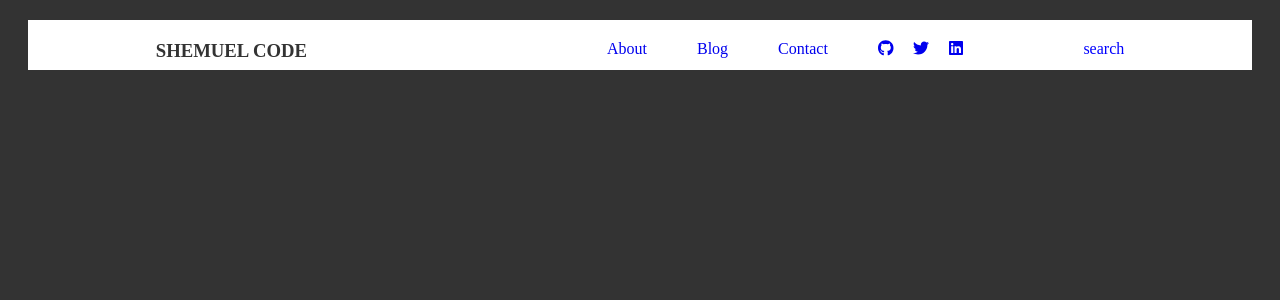
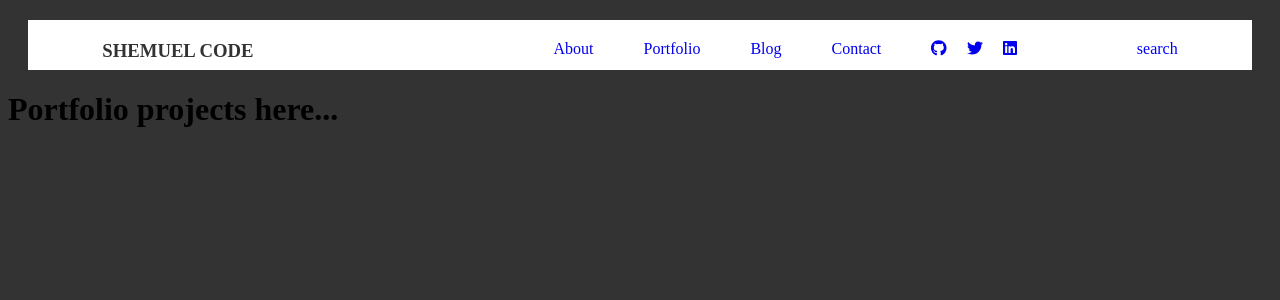
Before and after one commit to Shemuel2060/blogger, a React (Create React App) app: page /portfolio in a window 1280 px wide. Shown: the top 300 px of the page. Built offline with nearby package versions, Linux system fonts and the light colour scheme.

Commit message:
included portfolio component in the navbar

```diff
--- a/src/App.js
+++ b/src/App.js
@@ -6,6 +6,7 @@ import {Routes, Route} from 'react-router-dom';
 import About from './components/About';
 import Blog from './components/Blog';
 import Contact from './components/Contact';
+import Portfolio from './components/portfolio';
 
 function App() {
   return (
@@ -13,6 +14,7 @@ function App() {
      <Navbar/>
      <Routes>
       <Route path="/about-me" element={<About/>}/>
+      <Route path="/portfolio" element={<Portfolio/>}/>
       <Route path="/blogs" element={<Blog/>}/>
       <Route path="/contact-me" element={<Contact/>}/>
      </Routes>
--- a/src/components/Navbar.js
+++ b/src/components/Navbar.js
@@ -14,10 +14,9 @@ function Navbar(){
             <h3 className='logo'>SHEMUEL CODE</h3>
             <nav className='links'>
                 <Link to="/about-me" className="nav-links">About</Link>
+                <Link to="/portfolio" className="nav-links">Portfolio</Link>
                 <Link to="/blogs" className="nav-links">Blog</Link>
                 <Link to="/contact-me" className="nav-links">Contact</Link>
-
-
             </nav>
 
             <div className='links'>
--- /dev/null
+++ b/src/components/portfolio.js
@@ -0,0 +1,12 @@
+
+
+function Portfolio(){
+
+    return(
+        <div>
+            <h1>Portfolio projects here...</h1>
+        </div>
+    )
+
+}
+export default Portfolio;
```
